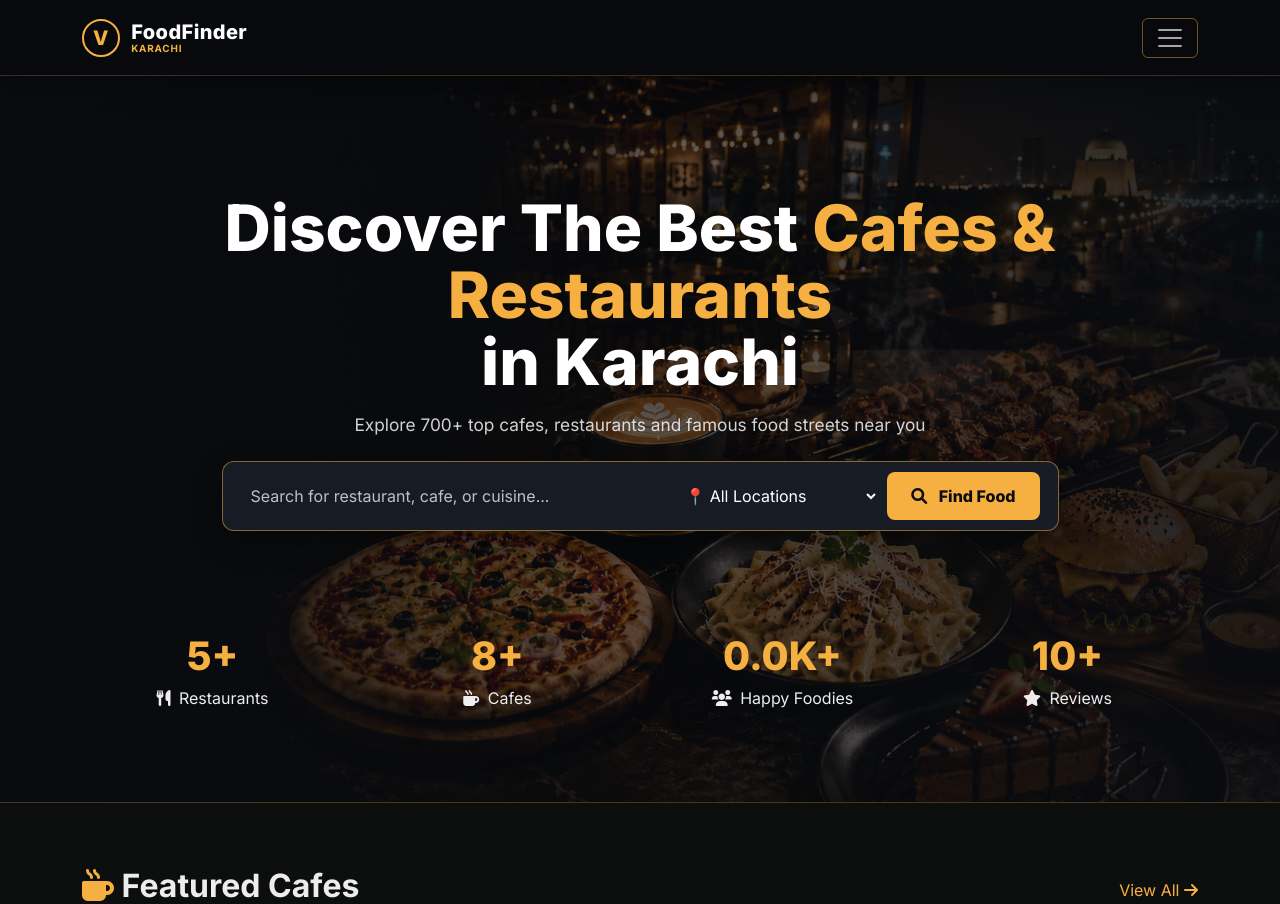
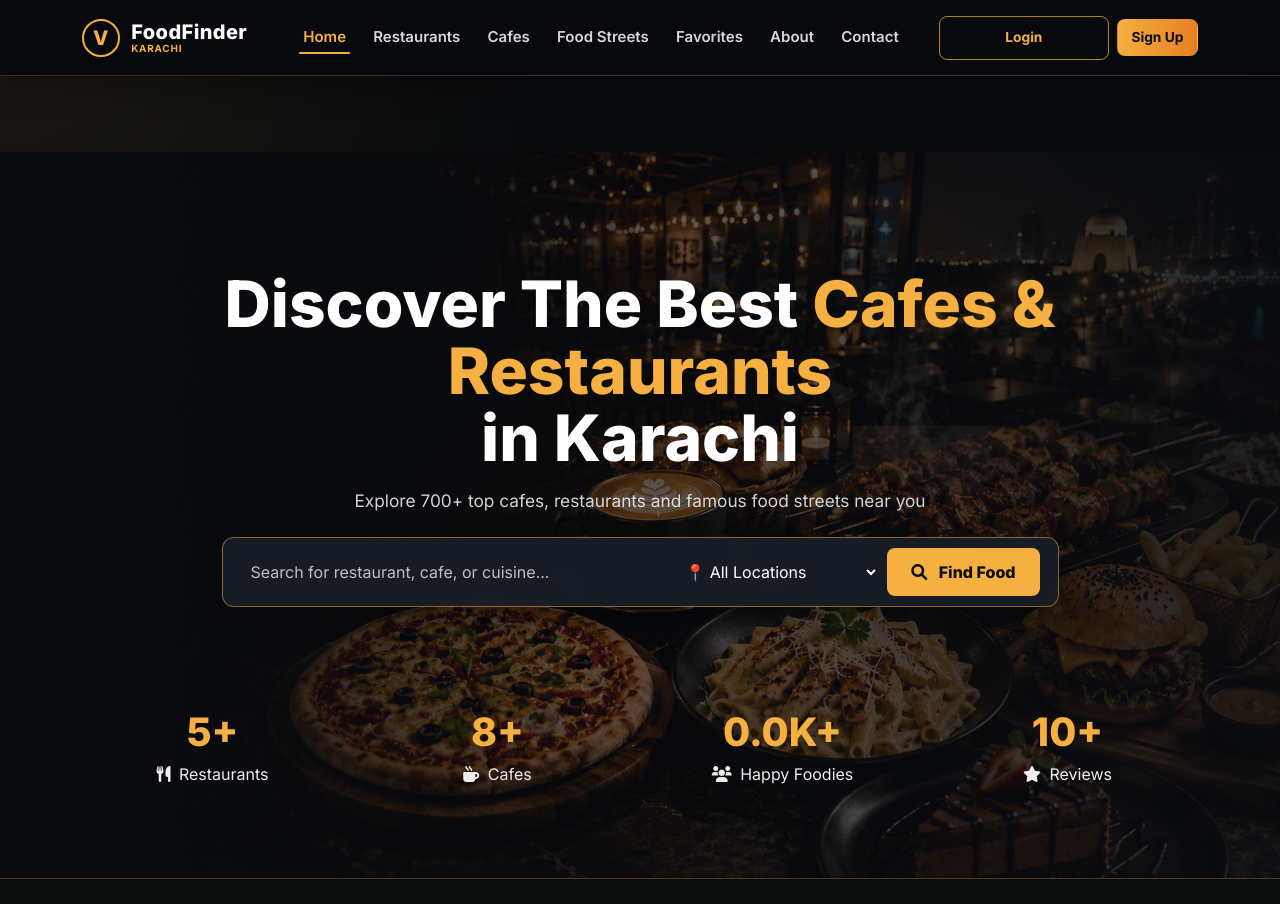
Before and after one commit to sid111/Vision, a PHP site: page /Vision/ in a window 1280 px wide. Shown: the top 904 px of the page. Run offline with PHP 8.4, Linux system fonts and the light colour scheme; data comes from the database, SQL or seed files in the repository.

Commit message:
Fixed typo in navbar

```diff
--- a/includes/food-catalog.php
+++ b/includes/food-catalog.php
@@ -7,7 +7,7 @@ if (!function_exists('ff_slug')) {
 }
 
 if (!function_exists('ff_get_street_catalog')) {
-    function ff_get_street_catalog($streetName, $streetLocation = '')
+    function ff_get_street_catalog($streetName, $streetLocation, $image = '')
     {
         $streetName = trim((string) $streetName);
         $streetLocation = trim((string) $streetLocation);
--- a/includes/nav.php
+++ b/includes/nav.php
@@ -165,7 +165,7 @@ $foodStreetPages = ['food-streets.php', 'food-street.php'];
     }
 </style>
 
-<nav class="navbar navbar-expand-xlgit remote -v fixed-top vision-site-nav">
+<nav class="navbar navbar-expand-xl vision-site-nav">
     <div class="container">
         <a class="navbar-brand" href="index.php" aria-label="FoodFinder Karachi home">
             <span class="brand-mark">V</span>
```
